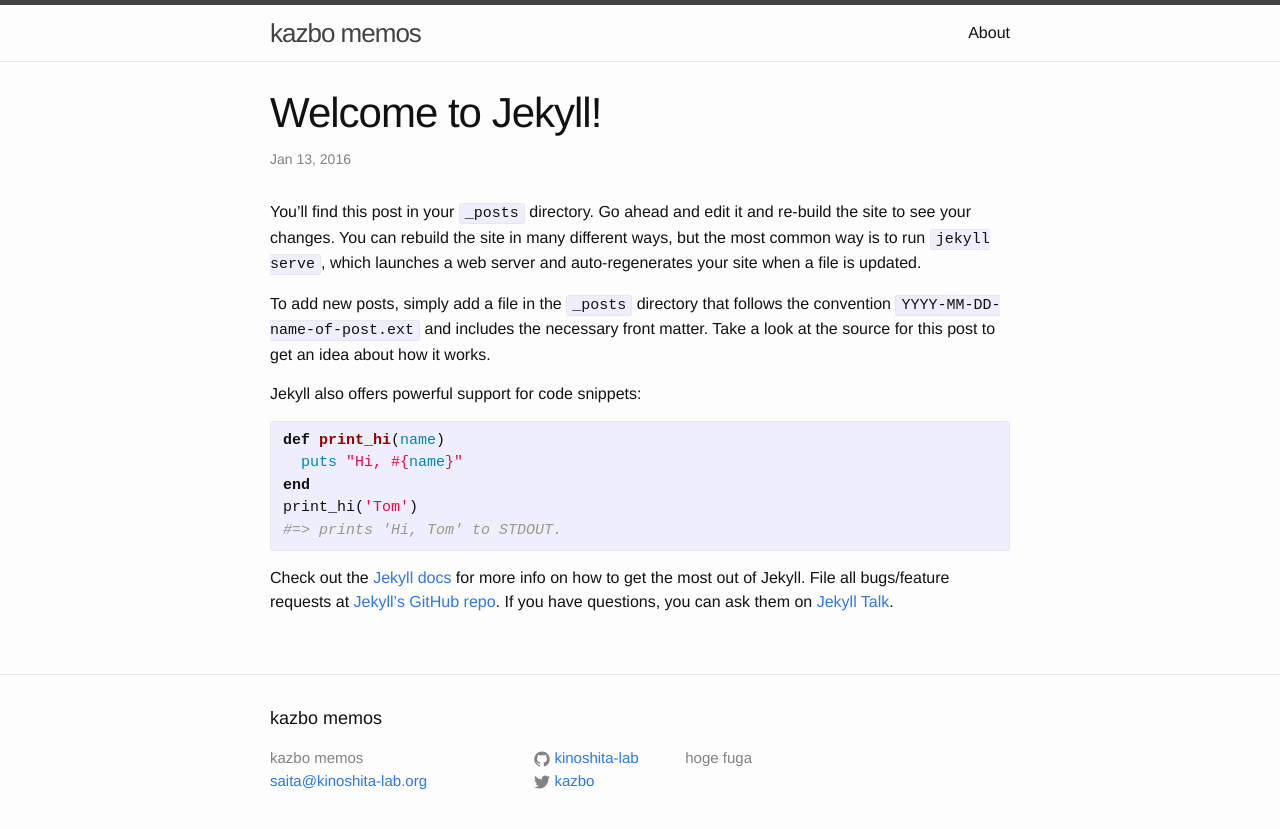
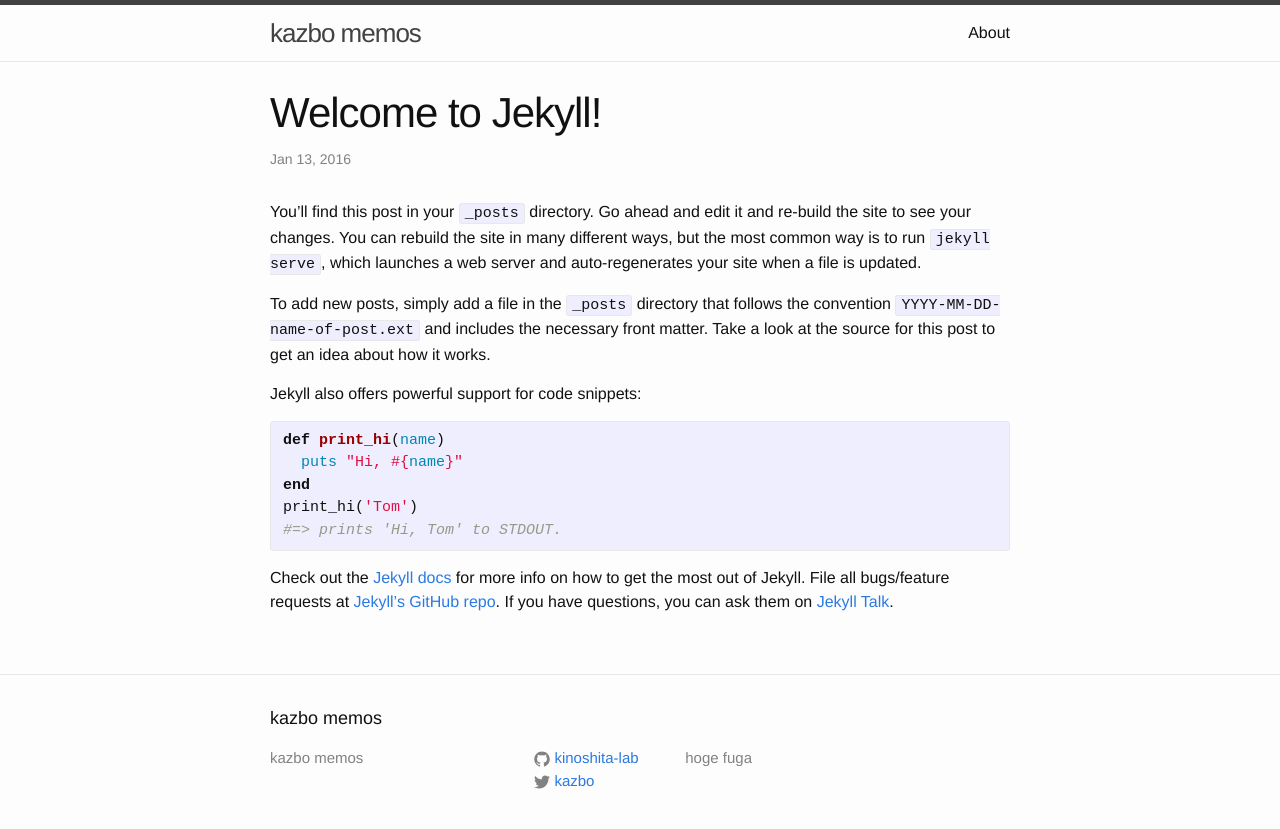
Before and after one commit to kinoshita-lab/kazbo, a Jekyll site: the page built from _posts/2016-01-13-welcome-to-jekyll.markdown, in a window 1280 px wide. Shown: the top 829 px of the page. Built offline with Jekyll 4.4.1, drawn with Linux system fonts in a browser that asks for light colours.

```diff
--- /dev/null
+++ b/Gemfile
@@ -0,0 +1,2 @@
+source 'https://rubygems.org'
+gem 'jekyll'
--- a/_config.yml
+++ b/_config.yml
@@ -7,10 +7,10 @@
 
 # Site settings
 title: kazbo memos
-email: saita@kinoshita-lab.org
+email:
 description: "hoge fuga"
 baseurl: "/kazbo" # the subpath of your site, e.g. /blog
-url: "http://yourdomain.com" # the base hostname & protocol for your site
+url: "http://kinoshita-lab.github.io/kazbo/" # the base hostname & protocol for your site
 twitter_username: kazbo
 github_username:  kinoshita-lab
 
```
Also changed, not shown: _posts/2016-01-13-welcome-to-jekyll.markdown (line endings or trailing spaces), 1 other file.
